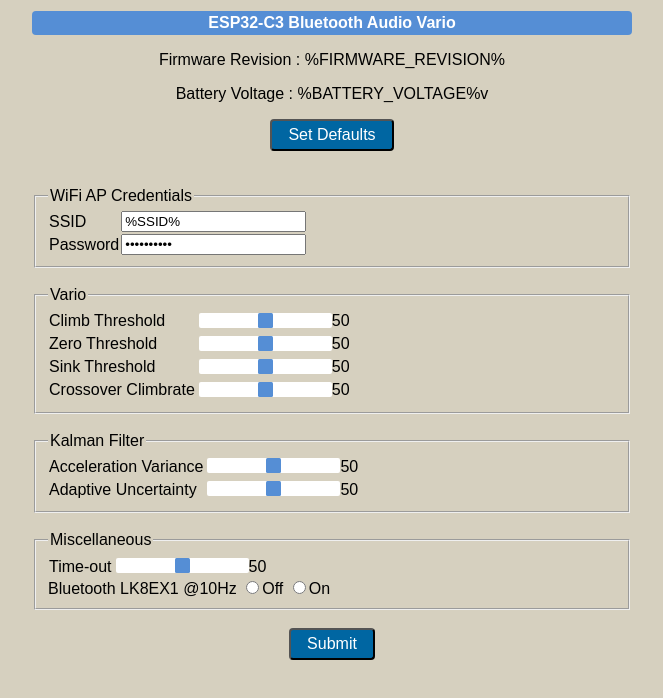
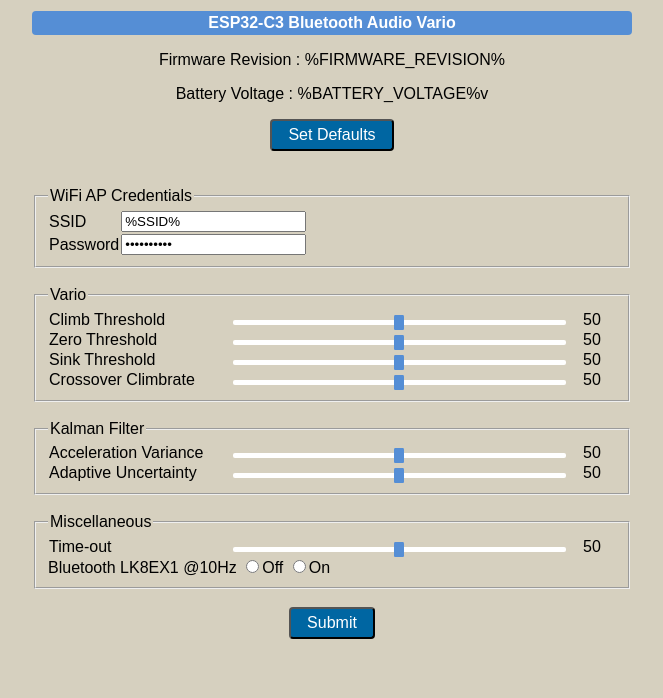
Before and after one commit to har-in-air/ESP32C3_BLUETOOTH_AUDIO_VARIO, a plain HTML site: page data/index.html in a window 1280 px wide. Shown: the whole page, without its empty margins (308-971 px from the left). Drawn offline with Linux system fonts and the light colour scheme.

Commit message:
tweak config sliders

```diff
--- a/data/index.html
+++ b/data/index.html
@@ -33,8 +33,8 @@
 <fieldset><legend>Vario</legend>
 	<table>
 		<tr>
-		<td>Climb Threshold</td>
-		<td>
+		<td style="width:180px;">Climb Threshold</td>
+		<td style="width:350px;">
 		<div class="slidecontainer">
 		<input type="range" min="%CLIMB_MIN%" max="%CLIMB_MAX%" value="%CLIMB%" name="climb" class="slider" id="climb">
 		</div>
@@ -75,8 +75,8 @@
 <fieldset><legend>Kalman Filter</legend>
 	<table>
 		<tr>
-		<td>Acceleration Variance</td>
-		<td>
+		<td style="width:180px;">Acceleration Variance</td>
+		<td style="width:350px;">
 		<div class="slidecontainer">
 		<input type="range" min="%KF_AVAR_MIN%" max="%KF_AVAR_MAX%" value="%KF_AVAR%" name="avar" class="slider" id="avar">
 		</div>
@@ -99,8 +99,8 @@
 <fieldset><legend>Miscellaneous</legend>
 <table>
 <tr>
-  <td>Time-out</td>
-  <td>
+  <td style="width:180px;">Time-out</td>
+  <td style="width:350px;">
   <div class="slidecontainer">
 	<input type="range" min="%TIMEOUT_MIN%" max="%TIMEOUT_MAX%" value="%TIMEOUT%" name="timeout" class="slider" id="timeout">
   </div>
--- a/data/style.css
+++ b/data/style.css
@@ -72,8 +72,8 @@
 
 .slider {
 -webkit-appearance: none;
-width: 100%;
-height: 15px;
+width: 95%;
+height: 5px;
 border-radius: 2px;
 background: white;
 outline: none;
@@ -89,7 +89,7 @@
 .slider::-webkit-slider-thumb {
 -webkit-appearance: none;
 appearance: none;
-width: 15px;
+width: 10px;
 height: 15px;
 border-radius: 10%;
 background: #558ED5;
```
Also changed, not shown: docs/wifi_config_webpage.png, 2 other files.
